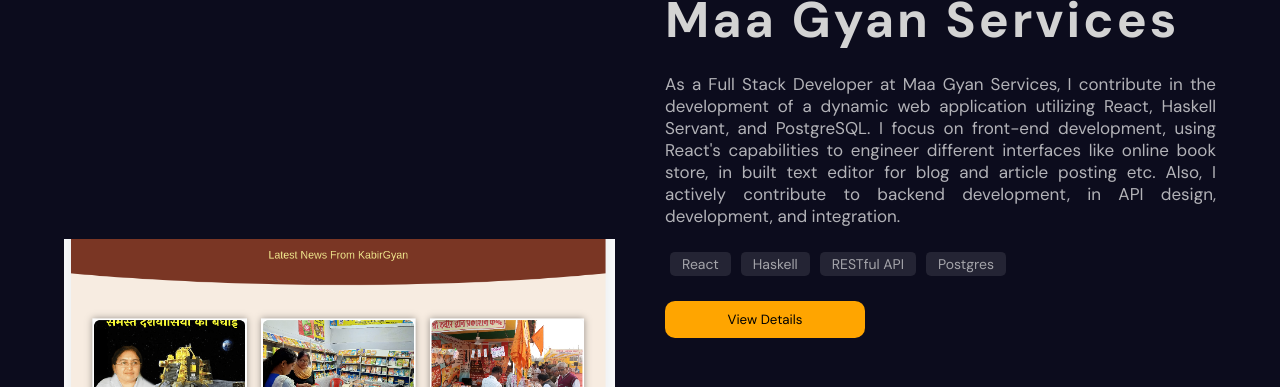
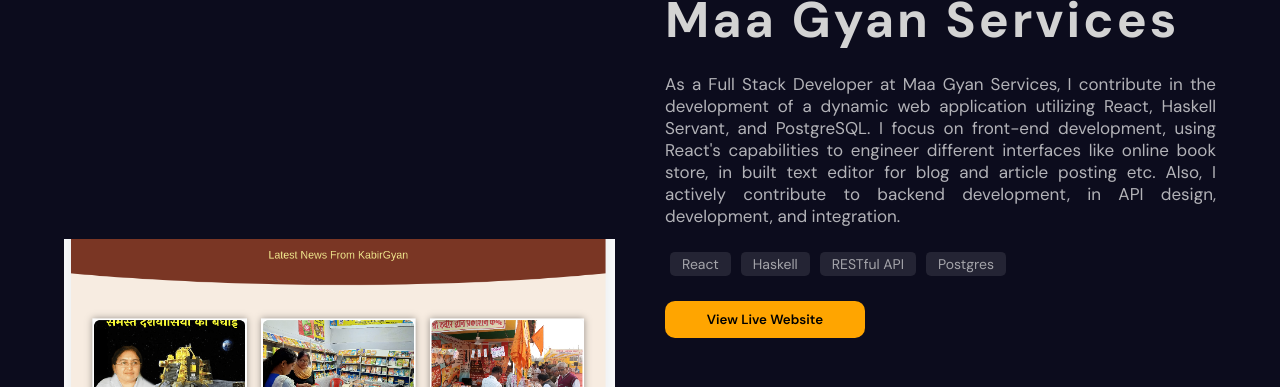
Before and after one commit to archiKumari/my_portfolio, a React (Create React App) app: page / in a window 1280 px wide. Shown: the part 2543-2930 px from the top of the page. Built offline with nearby package versions, Linux system fonts and the light colour scheme.

Commit message:
Live links added to portfolio section

```diff
--- a/src/Components/PortfolioSection/PortfolioSection.jsx
+++ b/src/Components/PortfolioSection/PortfolioSection.jsx
@@ -21,6 +21,11 @@
     ease: easeInOut,
     duration: 1,
   });
+
+  const handleViewDetails = (link) => {
+    window.open(link, "_blank");
+  };
+
   return (
     <section id="Portfolio">
       <div className="container">
@@ -36,7 +41,11 @@
                 <Badge text={item} />
               ))}
             </div>
-            <button>View Details</button>
+            {item.buttonText === null ? null : (
+              <button onClick={() => handleViewDetails(item.link)}>
+                {item.buttonText}
+              </button>
+            )}
           </motion.div>
         </div>
       </div>
--- a/src/Components/PortfolioSection/PortfolioSection.scss
+++ b/src/Components/PortfolioSection/PortfolioSection.scss
@@ -137,6 +137,7 @@
         border-radius: 10px;
         padding: 10px;
         width: 200px;
+        font-weight: 600;
         cursor: pointer;
 
         @include mobile {
--- a/src/DataFiles/ProjectData.js
+++ b/src/DataFiles/ProjectData.js
@@ -7,34 +7,46 @@
   {
     projectName: "Dessert Delights",
     type: "Web Application",
-    description: "Dessert delights .With Webflow's versatile tools, the website is crafted to be visually stunning, drawing visitors in with enticing imagery and layouts. Figma's wireframes ensure intuitive navigation, while responsive design ensures accessibility across devices.",
-    skills: ["WebFlow", "Figma", "UI/UX"],
+    description:
+      "Crafted with precision using Webflow, this dessert recipe website offers a tempting array of sweet delights. Designed with user-friendly wireframes and prototypes in Figma, this site is your go-to destination for all things sweet and delicious. From responsive layouts to interactive features, every technical aspect is optimized to create a smooth and engaging browsing experience, making cooking and baking a pleasure for users of all skill levels",
+    skills: ["WebFlow", "Figma", "Web Design", "Prototyping"],
     category: "web",
     imagePath: image4,
+    buttonText: "View Live Website",
+    link: "https://bakery-e0ca54.webflow.io/baking-recipes",
   },
   {
     projectName: "PhoneBook",
     type: "Web Application",
-    description: "The Phonebook Application utilizes React.js for the frontend and Node.js with Express.js for the backend along with database management with PostgreSQL, it offers a seamless user experience for managing contacts. The application includes advanced functionalities such as image URL support and favorite contact tagging along with CRUD operations.",
+    description:
+      "The Phonebook Application utilizes React.js for the frontend and Node.js with Express.js for the backend along with database management with PostgreSQL, it offers a seamless user experience for managing contacts. The application includes advanced functionalities such as image URL support and favorite contact tagging along with CRUD operations.",
     skills: ["React", "NodeJs", "Express", "PostgreSQL"],
     category: "web",
     imagePath: image1,
+    buttonText: "View Project",
+    link: "https://github.com/archiKumari/phone-book",
   },
   {
     projectName: "Snake Game",
     type: "Terminal Game",
-    description: "The game offers a captivating rendition of the classic Snake game with sleek visuals, intuitive controls, and robust event handling, showcasing the elegance and expressiveness of functional programming in Haskell.",
-    skills: ["Haskell", "Bricks"],
+    description:
+      "This application is my rendition of the classic Snake game, developed entirely in Haskell and designed to run seamlessly in the terminal environment. Leveraging the power of various Haskell libraries, this project showcases the versatility and expressiveness of functional programming paradigms. With sleek visuals, smooth gameplay, and robust testing, this offers a captivating experience for enthusiasts of both retro gaming and functional programming.",
+    skills: ["Haskell", "Terminal Game", "Bricks", "Vty", "Lens"],
     category: "terminal",
     imagePath: image3,
+    buttonText: "View Project",
+    link: "https://github.com/archiKumari/Haskell-Snake",
   },
   {
     projectName: "Expense Tracker",
     type: "Mobile Application",
-    description: "This application offers a comprehensive solution for managing expenses through the integration of features such as transaction logging, dynamic chart visualizations. With a focus on scalability, performance, and usability, this project showcases the technical prowess and innovative solutions inherent in modern mobile development with React Native and Expo.",
-    skills: ["React Native", "React Hooks", "Expo"],
+    description:
+      "This application offers a comprehensive solution for managing expenses through the integration of features such as transaction logging, dynamic chart visualizations. With a focus on scalability, performance, and usability, this project showcases the technical prowess and innovative solutions inherent in modern mobile development with React Native and Expo.",
+    skills: ["React Native", "Firebase", "Data Visualization", "Expo"],
     category: "mobile",
     imagePath: image2,
+    buttonText: "View Project",
+    link: "https://github.com/archiKumari/ExpressionParser",
   },
 ];
 
--- a/src/DataFiles/WorkData.js
+++ b/src/DataFiles/WorkData.js
@@ -7,10 +7,13 @@
     companyName: "Maa Gyan Services",
     position: "Full Stack Developer",
     duration: "May 2023 - Present",
-    skills: ["React", "Haskell","RESTful API", "Postgres"],
-    description: "As a Full Stack Developer at Maa Gyan Services, I contribute in the development of a dynamic web application utilizing React, Haskell Servant, and PostgreSQL. I focus on front-end development, using React's capabilities to engineer different interfaces like online book store, in built text editor for blog and article posting etc. Also, I actively contribute to backend development, in API design, development, and integration.",
+    skills: ["React", "Haskell", "RESTful API", "Postgres"],
+    description:
+      "As a Full Stack Developer at Maa Gyan Services, I contribute in the development of a dynamic web application utilizing React, Haskell Servant, and PostgreSQL. I focus on front-end development, using React's capabilities to engineer different interfaces like online book store, in built text editor for blog and article posting etc. Also, I actively contribute to backend development, in API design, development, and integration.",
     category: "web",
     imagePath: image3,
+    buttonText: "View Live Website",
+    link: "https://kabirgyan.com/",
   },
   {
     companyName: "PetDrifts Mobile",
@@ -21,6 +24,8 @@
       "As a mobile software developer at Petdrifts, I developed a mobile application for IoT device management, featuring Bluetooth connectivity for data reception from peripheral devices and backend servers. I implemented state management and data fetching logic using React Hooks and asynchronous programming techniques. Various profiling methods, such as performance, memory, and network profiling, were utilized to identify and address bottlenecks and optimize application performance.",
     category: "mobile",
     imagePath: image2,
+    buttonText: null,
+    link: null,
   },
   {
     companyName: "Betiyan Nidhi Limited",
@@ -31,6 +36,8 @@
       "As a Frontend Developer at Betiyan Nidhi Limited, I played a pivotal role in the development of the company's official website. This is a user-centric digital platform enabled with a role-based access management system. Utilizing React's component-based architecture, state management with tools like Redux, and routing with React Router, I ensured the website's scalability and maintainability while delivering rich, interactive content to users.",
     category: "web",
     imagePath: image1,
+    buttonText: "View Live Website",
+    link: "https://betiyannidhi.com/",
   },
 ];
 
```
